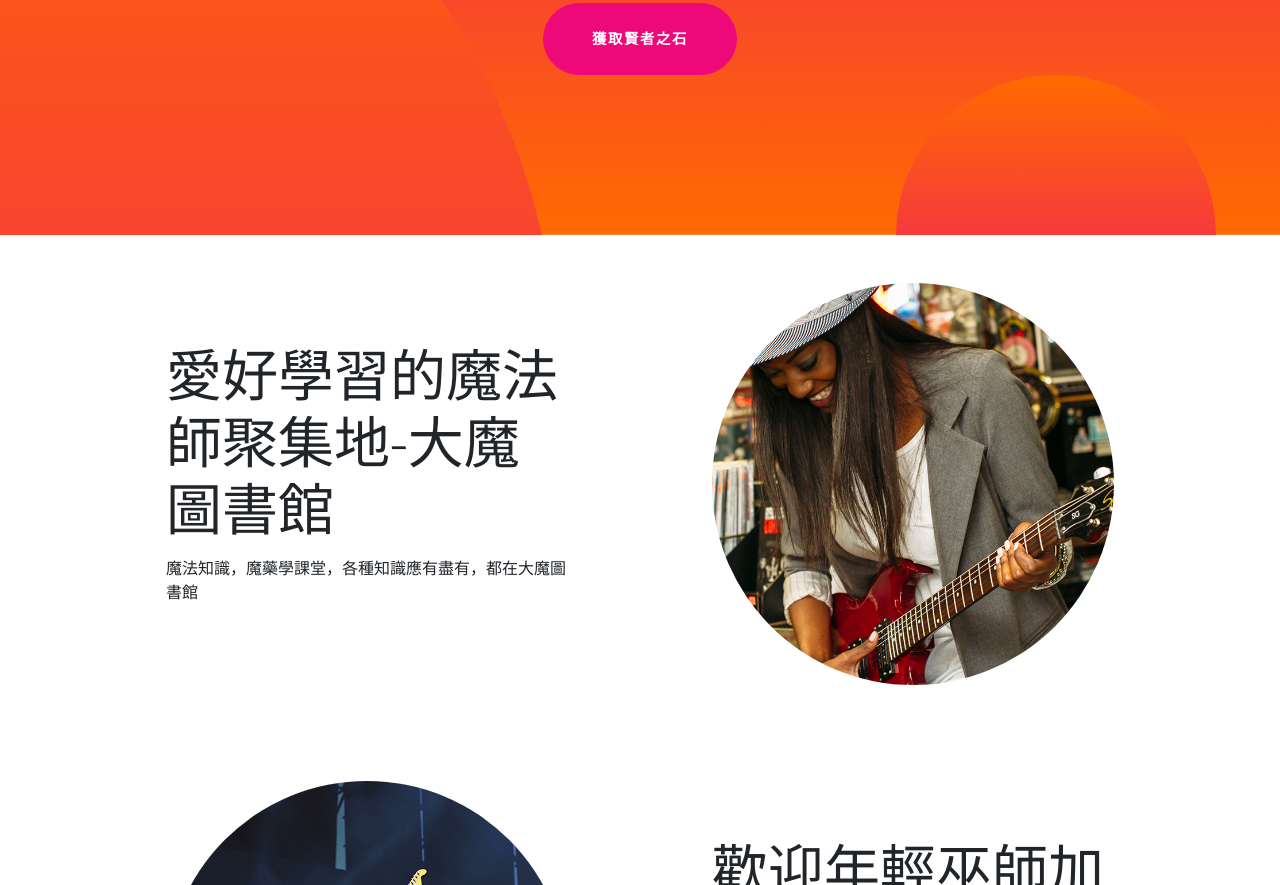
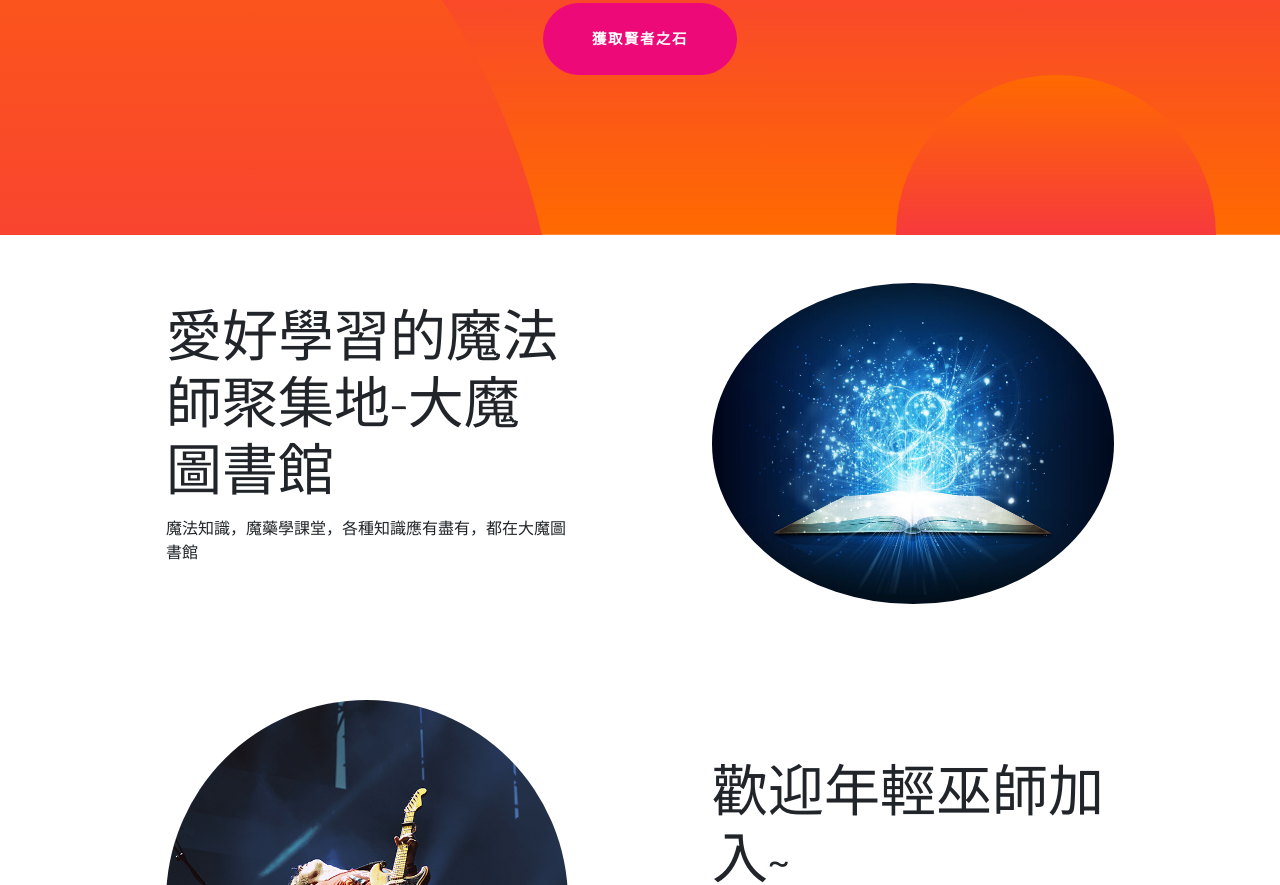
Before and after one commit to qwert0102/qwert0102.github.io, a plain HTML site: page index.html in a window 1280 px wide. Shown: the part 452-1337 px from the top of the page. Drawn offline with nearby package versions, Linux system fonts and the light colour scheme.

Commit message:
新增圖片

```diff
--- a/index.html
+++ b/index.html
@@ -48,7 +48,7 @@
             <div class="container px-5">
                 <div class="row gx-5 align-items-center">
                     <div class="col-lg-6 order-lg-2">
-                        <div class="p-5"><img class="img-fluid rounded-circle" src="assets/img/01.jpg" alt="..." /></div>
+                        <div class="p-5"><img class="img-fluid rounded-circle" src="assets/img/001.jpg" alt="..." /></div>
                     </div>
                     <div class="col-lg-6 order-lg-1">
                         <div class="p-5">
```
Also changed, not shown: assets/favicon.ico, assets/img/001.jpg (added).
